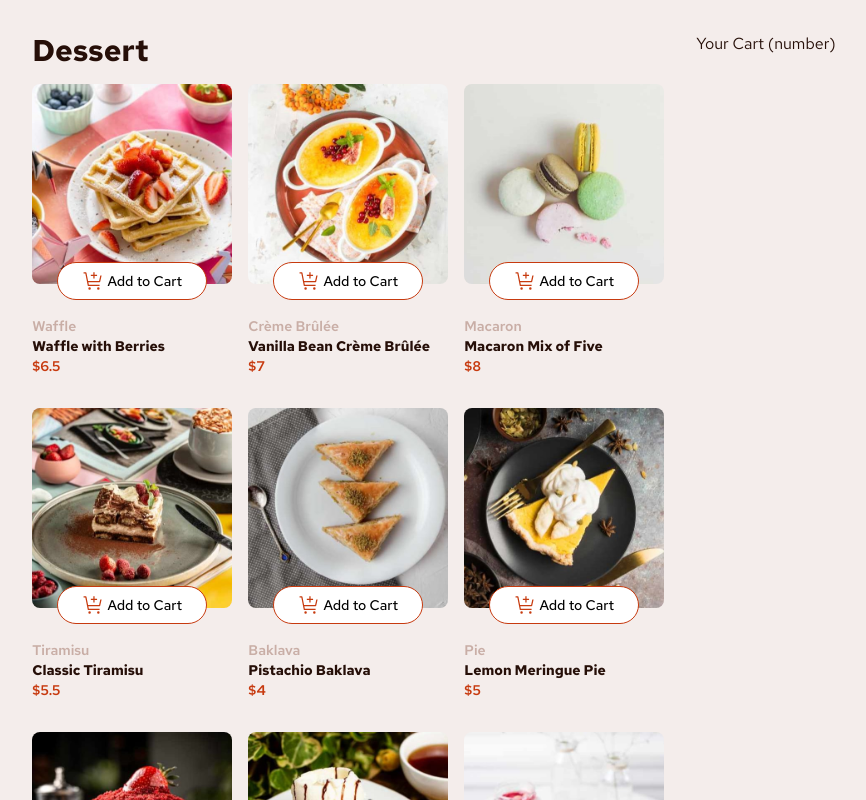
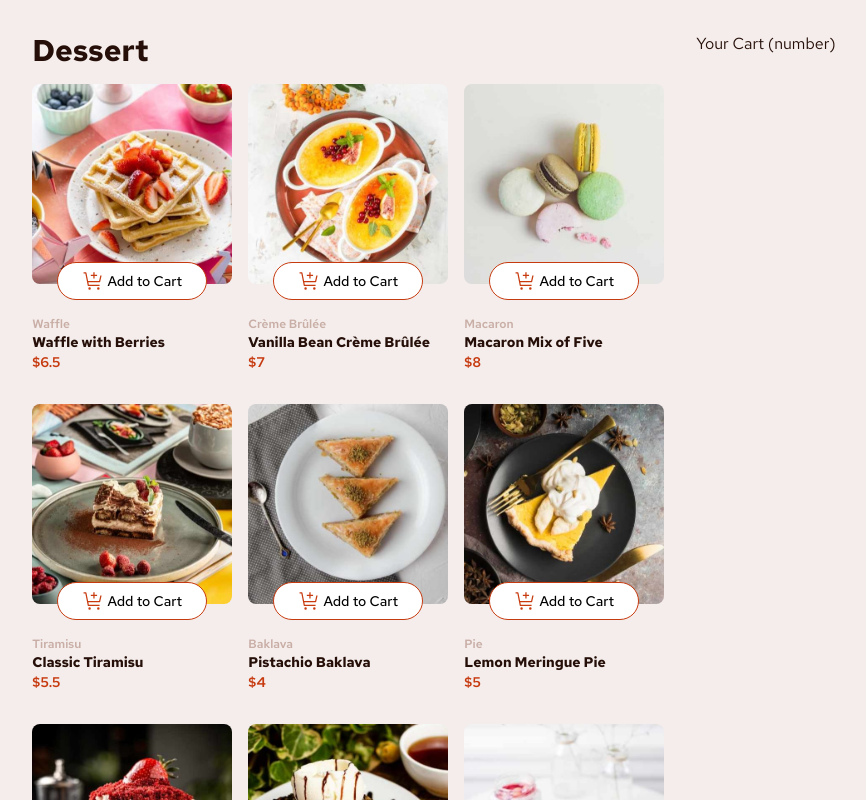
Before and after one commit to Frame993/product-list-with-cart-main, a React (Vite) app: page / in a window 1280 px wide. Shown: the top 800 px of the page, without its empty margins (266-1132 px from the left). Built offline with nearby package versions, Linux system fonts and the light colour scheme.

Commit message:
style: fix category font size to xs

```diff
--- a/src/assets/components/ProductList.tsx
+++ b/src/assets/components/ProductList.tsx
@@ -14,7 +14,7 @@ export default function ProductList({ name, image, category, price }: Products )
         />
         <CartButton onClick={() => console.log("add to cart")} />
       </figure>
-      <p className="text-sm text-Rose-300 font-semibold">{category}</p>
+      <p className="text-xs text-Rose-300 font-semibold">{category}</p>
       <h3 className="text-sm font-bold">{name}</h3>
       <p className="text-sm text-Red font-semibold">${price}</p>
     </div>
```
